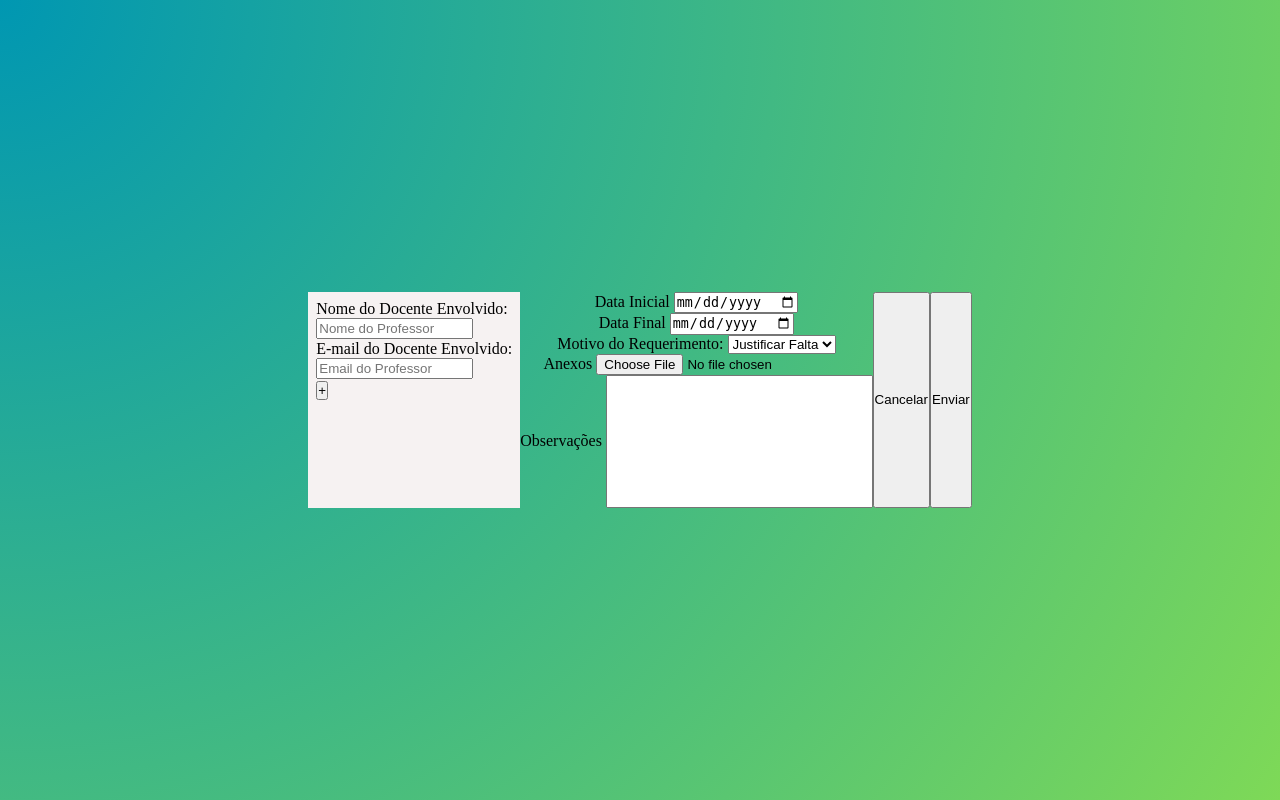
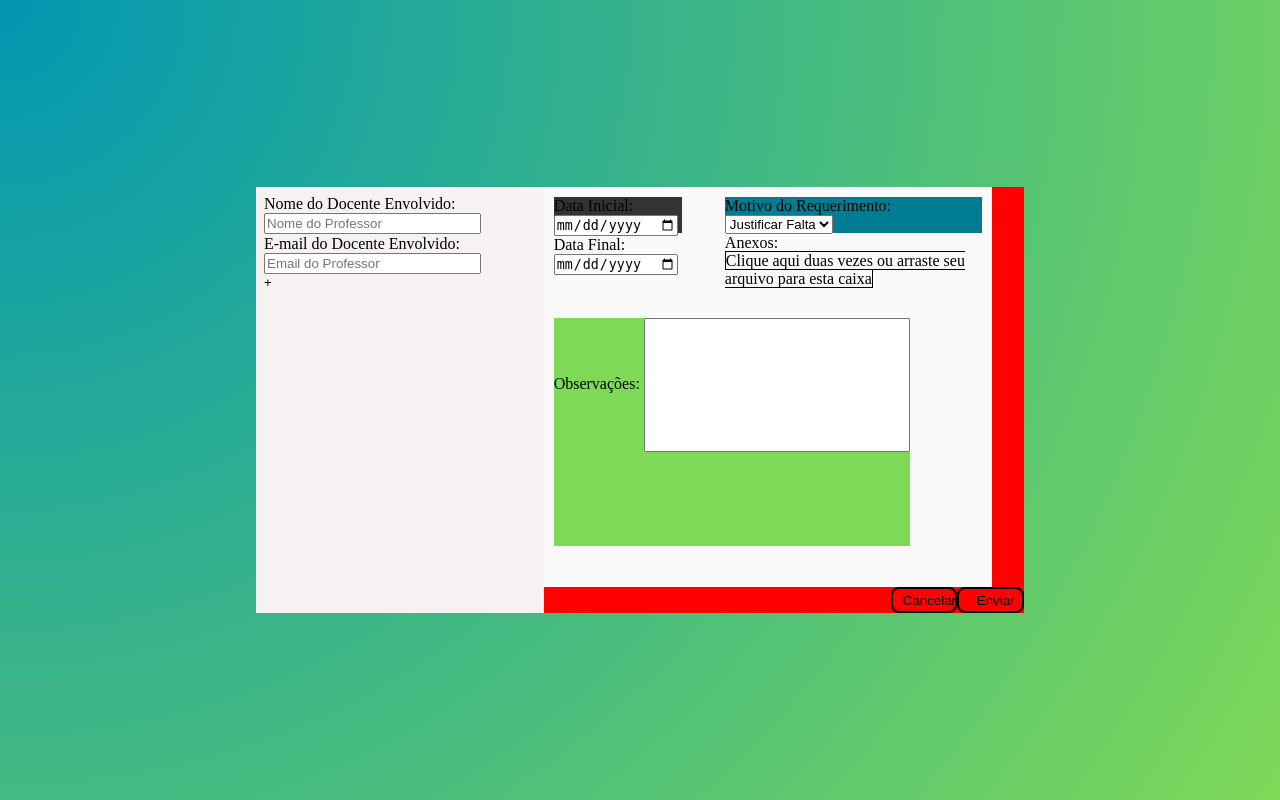
Before and after one commit to IanMRS/PI_Paranhos_Fabinho, a PHP site: page /REQUERIMENTO/novo.html in a window 1280 px wide. Run offline with PHP 8.4, Linux system fonts and the light colour scheme.

Commit message:
CSS do Novo Requerimento

```diff
--- a/PROJETO INTEGRADOR/CSS/style.css
+++ b/PROJETO INTEGRADOR/CSS/style.css
@@ -169,25 +169,68 @@ p{
 }
 /*Novo Requerimento*/
 #novo-requerimento{
+
   display: flex;
-  flex-direction: row;
+  justify-content: space-between;
 }
 #professores{
   background: var(--p-14);
   padding: 0.5em;
+  width: 20em;
 
 }
 #direito-requerimento{
+  width: 70%;
+  background-color: #ff0101;
+  justify-content: space-between;
+
+
+}
+#cax{
+  display: flex;
+  padding: 10px;
+  width: 28em;
+  height: 25em;
+  background-color: #f9f9f9;
+  flex-wrap: wrap;
+}
+.parte_de_cima{
+  display: flex;
+  flex-direction: row;
+  justify-content: space-between;
+}
+.dates{
+ width: 30%;
+ height: 30%;
+ background-color: #333;
+}
+.selects{ /*Caixa de Anexos e Motivo do requerimento*/
+  width: 60%;
+  height: 30%;
+  background: #007d93;
+
+
+}
+.selects input[type="file"]{
+  display: none;
+}
+.selects .anexo{
+  align-self: center;
+  width: 5em;
+  border: 1px solid black;
   text-align: center;
 }
-.dates{
-  ;
+.alter{
+  background-color: #7ED957;
+  height: 60%;
 }
 
 .alter input[type="text"]{
   width: 20em;
   height: 10em;
   cursor: pointer;
+
+
 }
 .professor {
   display: flex;
@@ -204,11 +247,25 @@ p{
   margin-bottom: 0.1em; /* Espaçamento entre os campos */
 }
 .professor button {
-  background-color: var(--p-15);
-  color: white;
+  background: none;
   border: none;
   cursor: pointer;
   width: auto; /* Ajuste a largura conforme necessário */
+}
+.input{
+  display: flex;
+  justify-content: flex-end;
+  text-align: center;
+  align-items: center;
+}
+.input input[type="submit"]{
+
+  justify-content: center;
+  align-self: flex-end;
+  width: 5em;
+  height: 2em;
+
+
 }
 
 
--- a/PROJETO INTEGRADOR/REQUERIMENTO/novo.html
+++ b/PROJETO INTEGRADOR/REQUERIMENTO/novo.html
@@ -56,23 +56,27 @@
                 <input type="email" name="email-professor[]" class="email-professor" id="email-professor"
                     placeholder="Email do Professor">
 
-
-                </div>
                     <button type="button" onclick="adicionarCampoProfessor()">+</button>
             </div>
 
-            <div id="direito-requerimento">
+        </div>
 
 
-                <div class="dates">
-                    <label for="data-inicial">Data Inicial</label>
+        <div id="direito-requerimento">
+            <div class="so_pra_alinhar_o_buttom">
+        <div id="cax"><!-- New -->
+
+
+            <div class="parte_de_cima">
+            <div class="dates"><!-- Devesse observar esse elemento "dates" -->
+                <label for="data-inicial">Data Inicial:</label>
                 <input id="data-inicial" type="date" name="data-inicial">
+                <label for="data-final">Data Final:</label>
+                <input id="data-final" type="date" name="data-final">
 
             </div>
-                <label for="data-final">Data Final</label>
-                <input id="data-final" type="date" name="data-final">
 
-                <br>
+            <div class="selects">
                 <label for="motivo">Motivo do Requerimento:</label>
                 <select id="motivo" name="motivo" required>
                     <option value="JF">Justificar Falta</option>
@@ -80,24 +84,28 @@
                 </select>
                 <br>
 
-                <label for="anexo">Anexos</label>
+                <label for="anexo">Anexos:</label>
+                <br>
+                <label for="anexo" class="anexo">Clique aqui duas vezes ou arraste seu arquivo para esta caixa</label>
                 <input type="file" name="anexo" id="anexo">
+            </div></div>
 
-                <br>
             <div class="alter">
-                    <label for="observacao">Observações</label>
+                <label for="observacao">Observações:</label>
                 <input type="text" name="observacao" id="observacao">
 
             </div>
+
+
         </div>
+        <div class="input">
             <input type="submit" value="Cancelar">
             <input type="submit" value="Enviar">
         </div>
+    </div>
+    </div>
 
     </form>
-
-
-
 </body>
 
 </html>
```
Lines whose indentation alone changed are shown as unchanged.
